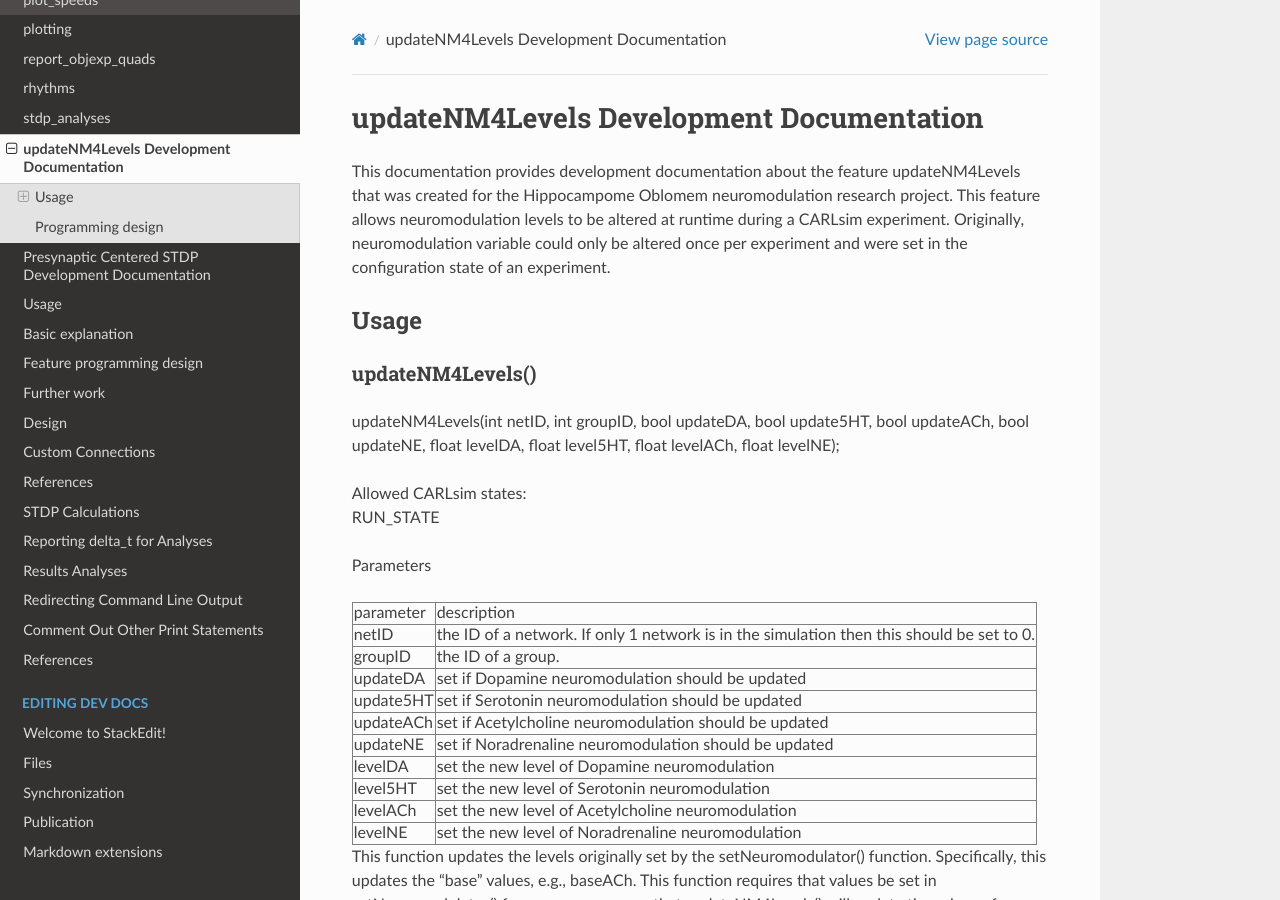
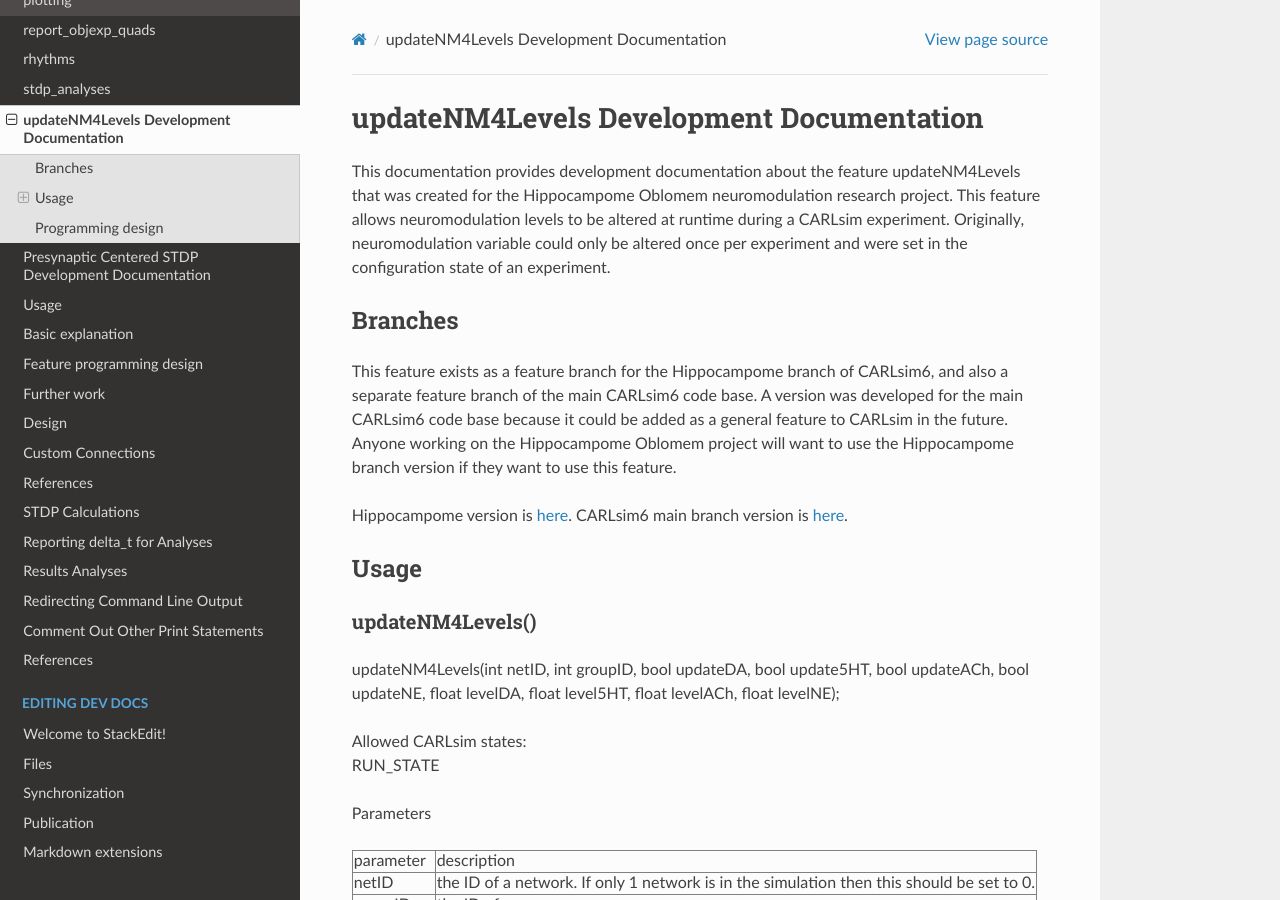
Before and after one commit to Hippocampome-Org/hco_dev_docs, a Sphinx documentation site: the page built from docs/oblomem/updateNM4levels.md, in a window 1280 px wide and 900 px high. Built offline with Sphinx 7.4.7 and the Read the Docs theme 3.1.0, drawn with Linux system fonts in a browser that asks for light colours.

Commit message:
updated oblomem docs

```diff
--- a/docs/oblomem/updateNM4levels.md
+++ b/docs/oblomem/updateNM4levels.md
@@ -3,6 +3,12 @@ updateNM4Levels Development Documentation
 
 This documentation provides development documentation about the feature updateNM4Levels
 that was created for the Hippocampome Oblomem neuromodulation research project. This feature allows neuromodulation levels to be altered at runtime during a CARLsim experiment. Originally, neuromodulation variable could only be altered once per experiment and were set in the configuration state of an experiment.
+
+## Branches
+
+This feature exists as a feature branch for the Hippocampome branch of CARLsim6, and also a separate feature branch of the main CARLsim6 code base. A version was developed for the main CARLsim6 code base because it could be added as a general feature to CARLsim in the future. Anyone working on the Hippocampome Oblomem project will want to use the Hippocampome branch version if they want to use this feature.
+
+Hippocampome version is [here](https://github.com/nmsutton/CARLsim6/tree/ca3net_nm4runtime). CARLsim6 main branch version is [here](https://github.com/nmsutton/CARLsim6/tree/feat/nm4update).
 
 ## Usage
 ### updateNM4Levels()
```
Also changed, not shown: docs/oblomem/presyn_cent_stdp.md (+1 -1 lines).
